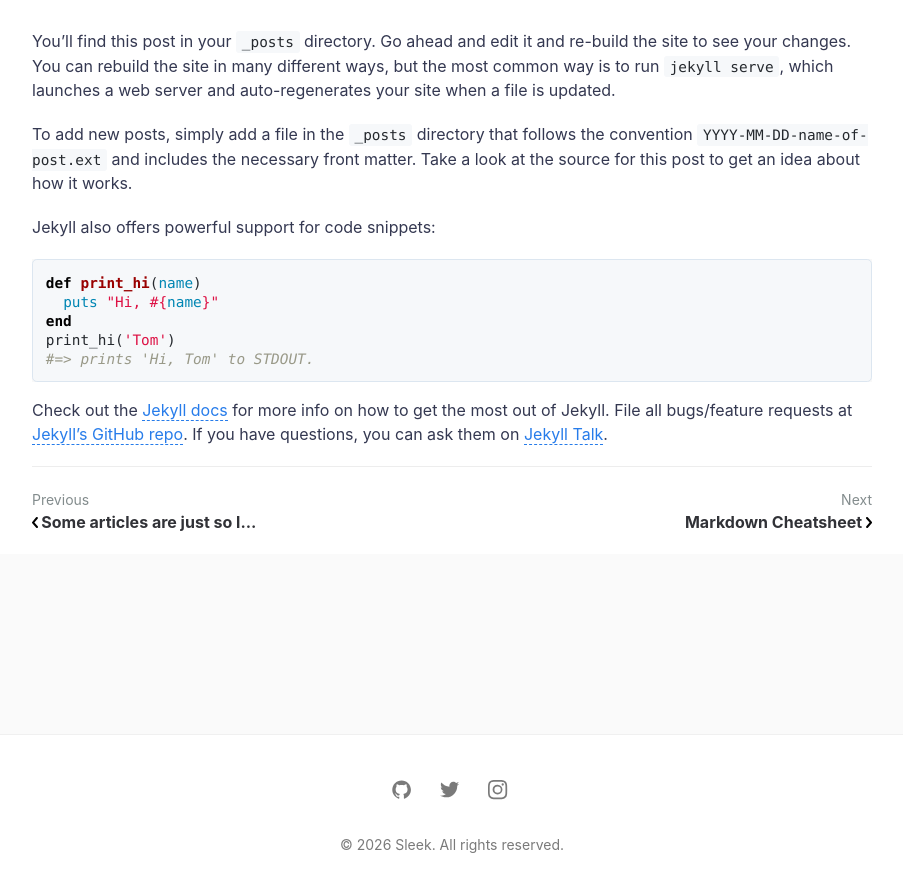
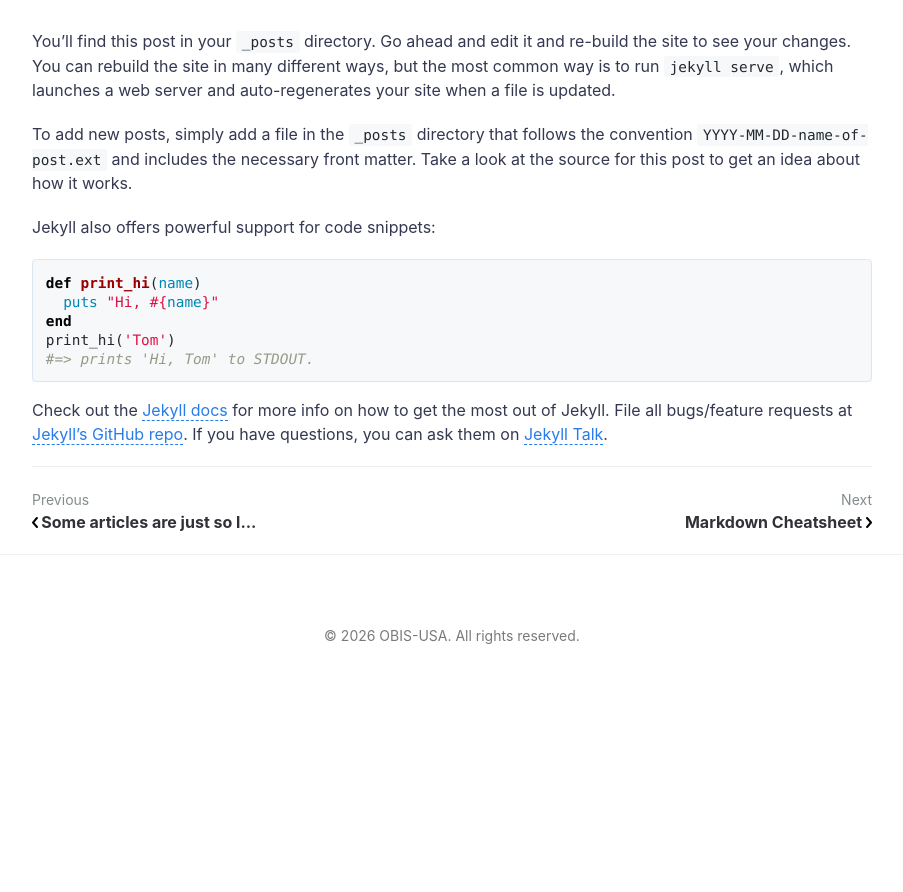
Before and after one commit to obis-usa/obis-usa.github.io, a Jekyll site: the page built from _posts/2016-05-20-welcome-to-jekyll.md, in a window 1280 px wide and 900 px high, scrolled down 627 px. Shown: the top 892 px of the window, without its empty margins (188-1091 px from the left). Built offline with Jekyll 4.4.1, drawn with Linux system fonts in a browser that asks for light colours; comment, search, counter and statistics services are not loaded; after the commit the page ends 1318 px from its top, so only the background shows below that; part of the change alters nothing that is shown.

Commit message:
Update _config.yml

```diff
--- a/_config.yml
+++ b/_config.yml
@@ -1,23 +1,25 @@
 # SITE CONFIGURATION
-title: Sleek # your site title
-author: GitHub User # You :P
+title: OBIS-USA # your site title
+author: MathewBiddle # You :P
 description: > # Meta description of Homepage
-  Write an awesome description for your new site here. You can edit this
-  line in _config.yml. It will appear in your document head meta (for
-  Google search results) and in your feed.xml site description.
-baseurl: "/sleek" # the subpath of your site, e.g. /blog
-url: "https://janczizikow.github.io/" # the base hostname & protocol for your site, e.g. http://example.com
+  The OBIS-USA Integrated Publishing Toolkit is managed by the [NOAA Integrated Ocean Observing System (IOOS)](https://ioos.noaa.gov/), and
+  includes marine observation data collected in U.S. Waters or with U.S. funding. OBIS-USA is part of an international
+  data sharing network (Ocean Biodiversity Information System, OBIS) coordinated by the Intergovernmental Oceanographic
+  Commission (IOC), of UNESCO (United Nations Educational, Science and Cultural Organization International Oceanographic
+  Data and Information Exchange.
+baseurl: "" # the subpath of your site, e.g. /blog
+url: "https://obis-usa.github.io/" # the base hostname & protocol for your site, e.g. http://example.com
 
 # SEO PLUGIN
-social:
-  name: Your Name
-  links:
-    - https://twitter.com/BenBalter
-    - https://www.facebook.com/ben.balter
-    - https://www.linkedin.com/in/BenBalter
-    - https://plus.google.com/+BenBalter
-    - https://github.com/benbalter
-    - https://keybase.io/benbalter
+# social:
+#   name: Your Name
+#   links:
+#     - https://twitter.com/BenBalter
+#     - https://www.facebook.com/ben.balter
+#     - https://www.linkedin.com/in/BenBalter
+#     - https://plus.google.com/+BenBalter
+#     - https://github.com/benbalter
+#     - https://keybase.io/benbalter
 
 # THEME SETTINGS
 navigation: # Navigation links
@@ -26,18 +28,18 @@ navigation: # Navigation links
   - {name: 'Contact', link: '/contact'}
 
 tagline: >
-  Modern Jekyll theme focused on speed performance &amp; SEO best practices
+  OBIS-USA documentation
 
 hero_img: posts/sleek_lg.jpg # Main background image: use the path from /assets/img/ => This will output /assets/img/posts/sleek_lg.jpg
 
-email: your-email@domain.com # email for form submission
+email: mathew.biddle@noaa.gov # email for form submission
 
-twitter_username: jan_czizikow # replace with your_twitter_username or comment to remove link from footer
-github_username:  janczizikow # replace with your_github_username or comment to remove link from footer
-instagram_username: shanlongjj # replace with your_instagram_username or comment to remove link from footer
+# twitter_username: jan_czizikow # replace with your_twitter_username or comment to remove link from footer
+# github_username:  janczizikow # replace with your_github_username or comment to remove link from footer
+# instagram_username: shanlongjj # replace with your_instagram_username or comment to remove link from footer
 
-disqus:
-  shortname: janczizikow # to enable comments replace with your_disqus_shortname
+# disqus:
+#   shortname: janczizikow # to enable comments replace with your_disqus_shortname
 
 # google_tag_manager: GTM-XXXXXXX # Uncomment to enable GTM. Replace GTM-XXXXXXX with your GTM container ID
 
```
